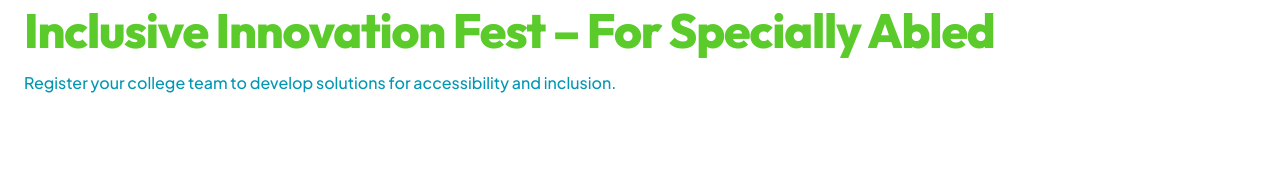
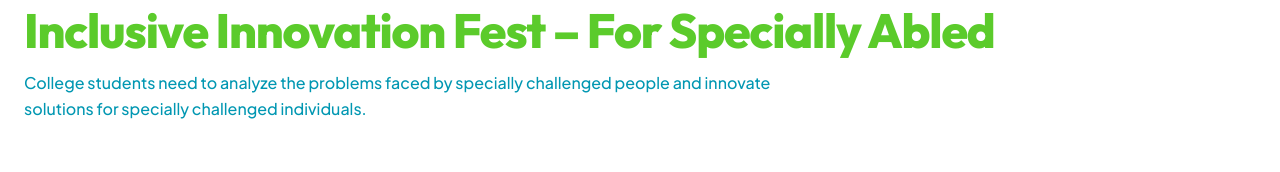
Before and after one commit to Mithunp123/Vyuga, a React (Vite) app in the folder frontend/: page /register/innovation-college in a window 1280 px wide. Shown: the part 146-318 px from the top of the page. Built offline with nearby package versions, Linux system fonts and the light colour scheme; no server answers; a web font is replaced by a local one.

Commit message:
content on for form

```diff
--- a/frontend/src/pages/InnovationUnifiedForm.jsx
+++ b/frontend/src/pages/InnovationUnifiedForm.jsx
@@ -320,8 +320,8 @@ export default function InnovationUnifiedForm() {
     const path = location.pathname
     if (path.includes('innovation-college')) {
       return {
-        title: "Inclusive Innovation Fest – For Specially Abled",
-        subtitle: "Register your college team to develop solutions for accessibility and inclusion."
+        title: "Inclusive Innovation Fest \u2013 For Specially Abled",
+        subtitle: "College students need to analyze the problems faced by specially challenged people and innovate solutions for specially challenged individuals."
       }
     } else if (path.includes('innovation-pwd')) {
       return {
```
